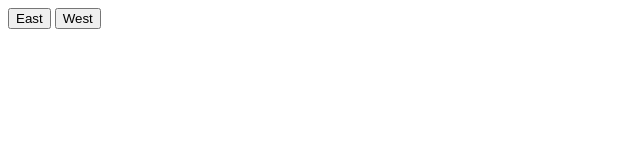
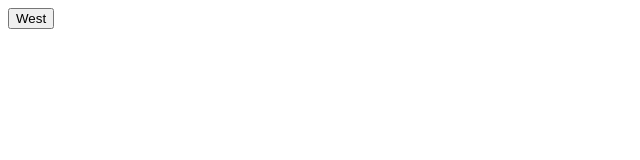
Before and after one commit to ycanastra/weeklies-generator-electron, an Electron app: page index.html in a window 1280 px wide. Shown: the whole page, without its empty margins (0-640 px from the left). Drawn offline with nearby package versions, Linux system fonts and the light colour scheme.

Commit message:
removed uneeded button

```diff
--- a/index.html
+++ b/index.html
@@ -5,8 +5,7 @@
     <title>Weeklies Generator</title>
   </head>
   <body>
-		<button id="east-button">East</button>
-		<button id="west-button">West</button>
+		<button id="generate-button">West</button>
   </body>
 
   <script>
```
